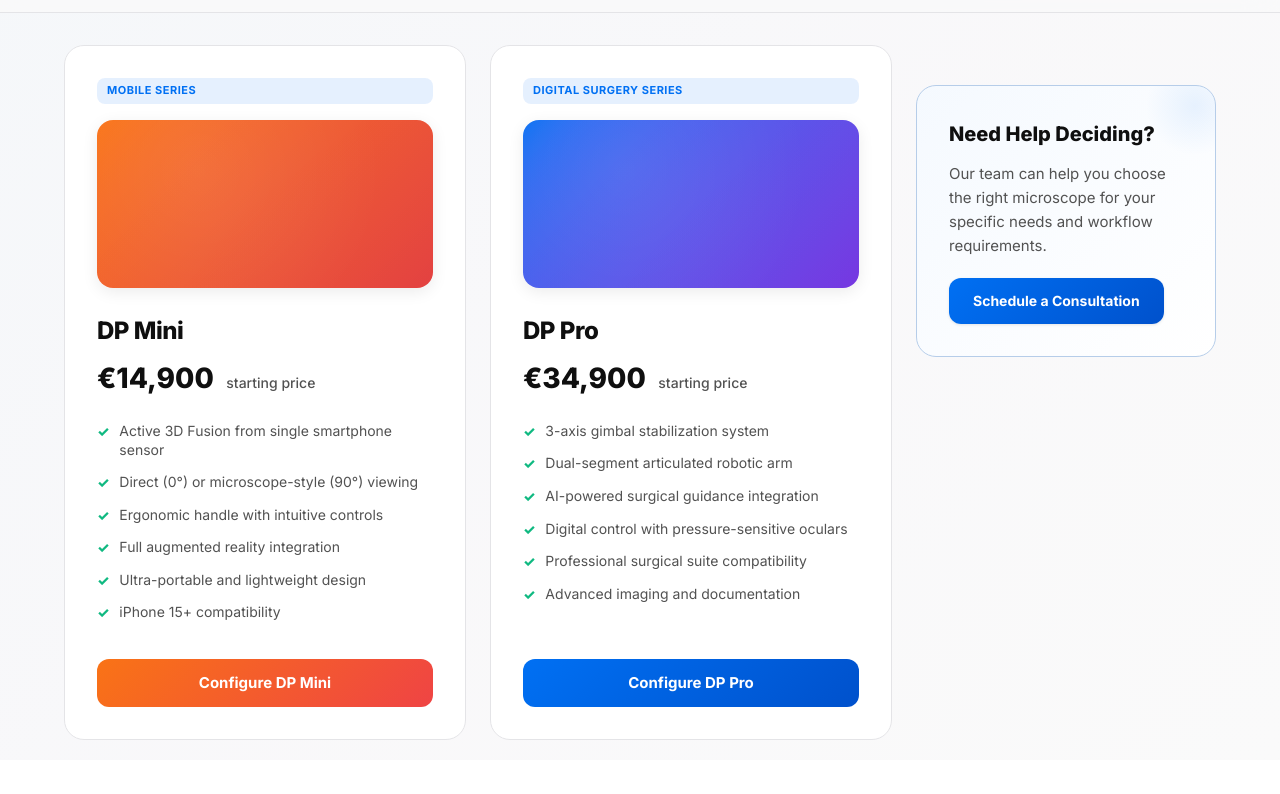
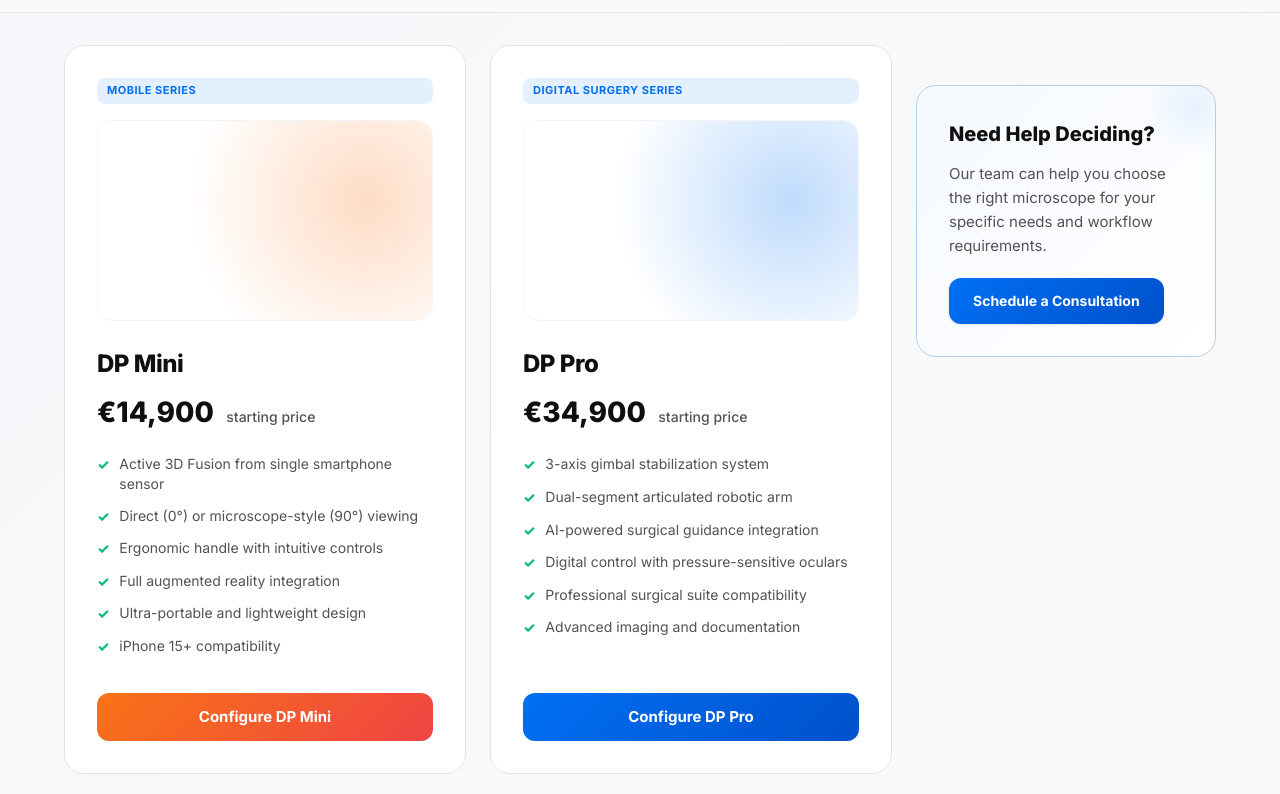
Before and after one commit to marcodalpont/dpbiotech, a website: page all-models.html in a window 1280 px wide. Shown: the part 60-854 px from the top of the page. Before the commit the page ends 820 px from the top, so only its background shows below. Drawn offline with Linux system fonts and the light colour scheme; some packages are replaced by stand-ins of ours; a script that the page names is missing.

Commit message:
Refactor product card and visual styles
Removed unused styles and updated visual styles for product cards and visuals.

```diff
--- a/all-models.html
+++ b/all-models.html
@@ -186,78 +186,47 @@
 overflow: hidden;
 }
 
-.product-card::before {
-content: '';
-position: absolute;
-top: 0;
-left: 0;
-right: 0;
-bottom: 0;
-background: radial-gradient(circle at 50% 0%, color-mix(in srgb, var(--primary) 3%, transparent) 0%, transparent 70%);
-opacity: 0;
-transition: opacity 0.4s ease;
-pointer-events: none;
-}
-
 .product-card:hover {
 transform: translateY(-8px) scale(1.02);
 box-shadow: var(--shadow-xl);
 border-color: color-mix(in srgb, var(--primary) 30%, var(--border));
 }
 
-.product-card:hover::before {
-opacity: 1;
-}
-
+/* --- UPDATED VISUAL STYLES START --- */
 .product-visual {
-aspect-ratio: 2/1;
+aspect-ratio: 2/1.2;
 border-radius: var(--radius-lg);
 margin-bottom: 24px;
 display: grid;
 place-items: center;
-font-weight: 800;
-font-size: 20px;
-letter-spacing: -0.02em;
-color: white;
 position: relative;
 overflow: hidden;
-box-shadow: var(--shadow-md);
+border: 1px solid var(--border-subtle);
 transition: all 0.3s ease;
 }
 
-.product-visual::before {
-content: '';
-position: absolute;
-inset: 0;
-background:
-radial-gradient(circle at 30% 30%, rgba(255,255,255,0.08) 0%, transparent 70%);
-z-index: 2;
+/* Stronger Warm Sun from top-right for DP Mini */
+.product-visual.dp-mini {
+background: radial-gradient(
+    circle at 80% 40%,
+    color-mix(in srgb, var(--accent-orange) 25%, var(--surface)) 0%,
+    var(--surface) 60%
+);
 }
 
-.product-visual::after {
-content: '';
-position: absolute;
-inset: 0;
-background: linear-gradient(135deg, transparent 0%, rgba(0,0,0,0.05) 100%);
-z-index: 2;
+/* Stronger Cool Sun from top-right for DP Pro */
+.product-visual.dp-pro {
+background: radial-gradient(
+    circle at 80% 40%,
+    color-mix(in srgb, var(--primary) 25%, var(--surface)) 0%,
+    var(--surface) 60%
+);
 }
 
 .product-card:hover .product-visual {
-transform: scale(1.02);
-box-shadow: var(--shadow-lg);
+border-color: var(--border);
 }
-
-.product-visual.dp-mini {
-background: linear-gradient(135deg,
-color-mix(in srgb, var(--accent-orange) 80%, var(--accent-orange)),
-color-mix(in srgb, var(--accent-red) 80%, var(--accent-red)));
-}
-
-.product-visual.dp-pro {
-background: linear-gradient(135deg,
-color-mix(in srgb, var(--primary) 80%, var(--primary)),
-color-mix(in srgb, var(--secondary) 80%, var(--secondary)));
-}
+/* --- UPDATED VISUAL STYLES END --- */
 
 model-viewer {
 width: 100%;
```
